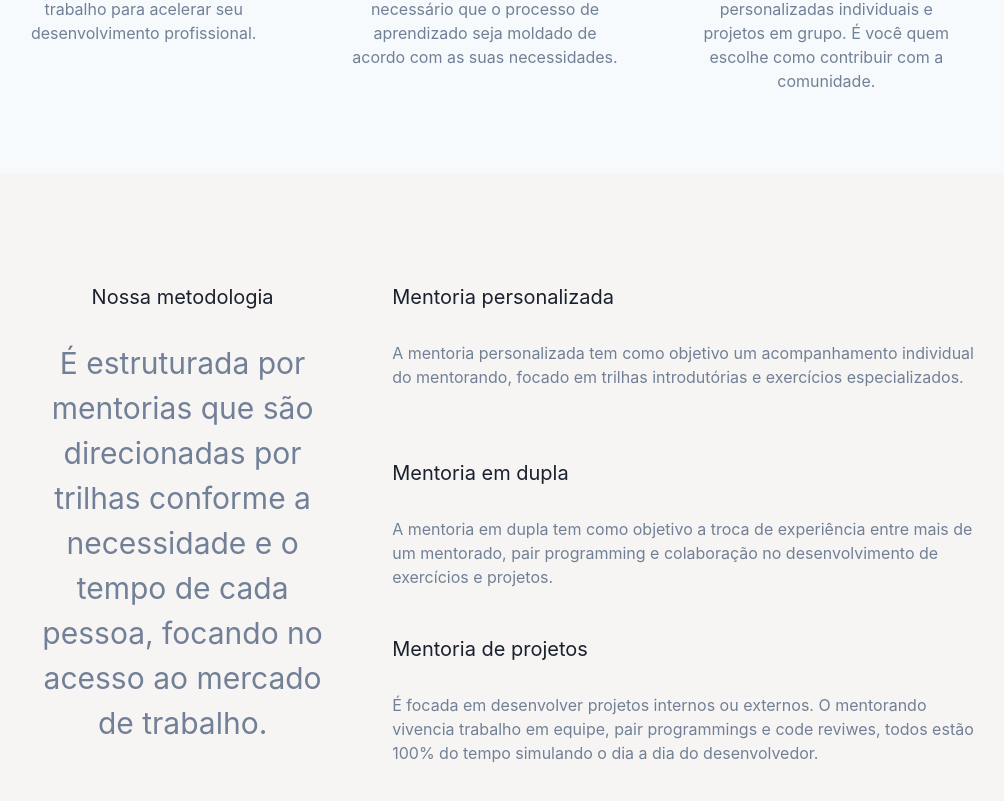
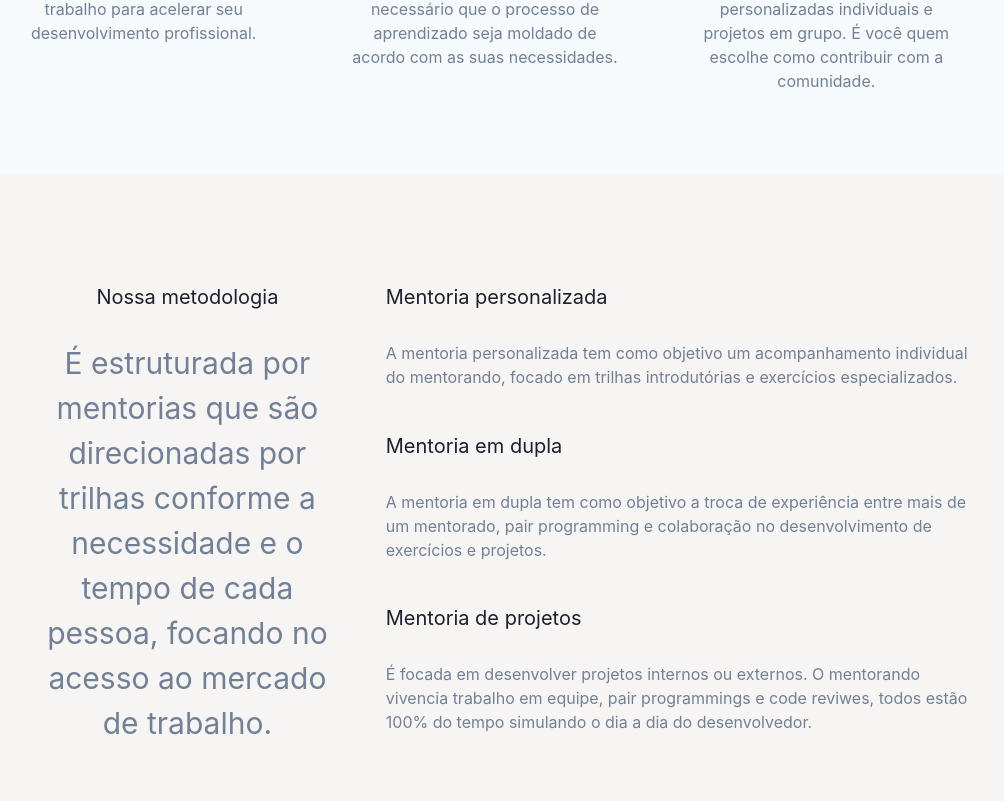
Before and after one commit to podcodar/webapp, a Next.js app: page / in a window 1280 px wide. Shown: the part 1530-2331 px from the top of the page, without its empty margins (155-1159 px from the left). Built offline with nearby package versions, Linux system fonts and the light colour scheme.

Commit message:
fix: remove headers max width

```diff
--- a/package.json
+++ b/package.json
@@ -38,6 +38,6 @@
   },
   "lint-staged": {
     "*": "prettier --write .",
-    "**/*.{tsx,ts,js,jsx}": "eslint --fix ."
+    "**/*.{tsx,ts,js,jsx}": "next lint --fix ."
   }
 }
--- a/packages/components/MentoringSection.tsx
+++ b/packages/components/MentoringSection.tsx
@@ -12,19 +12,9 @@ export default function MentoringSection() {
   const bgColor = useColorModeValue('#f7f5f4', 'gray.700');
   return (
     <Section bg={bgColor} py="5rem">
-      <Grid
-        templateRows="repeat(3, 1fr)"
-        templateColumns="repeat(5, 1fr)"
-        gap={4}
-      >
+      <Grid templateColumns="repeat(5, 1fr)" gap={{ basE: 0, md: 4 }}>
         <GridItem rowSpan={{ base: 1, md: 3 }} colSpan={{ base: 5, md: 2 }}>
-          <Heading
-            size="md"
-            my="2rem"
-            fontWeight={400}
-            maxWidth="30rem"
-            textAlign="center"
-          >
+          <Heading size="md" my="2rem" fontWeight={400} textAlign="center">
             Nossa metodologia
           </Heading>
 
@@ -64,8 +54,11 @@ interface CardItemProps {
 
 function CardItem({ title, description }: CardItemProps) {
   return (
-    <GridItem rowSpan={1} colSpan={{ base: 5, md: 3 }}>
-      <Heading size="md" fontWeight={400} my="2rem" maxWidth="30rem">
+    <GridItem
+      colSpan={{ base: 5, md: 3 }}
+      textAlign={{ base: 'center', md: 'left' }}
+    >
+      <Heading size="md" fontWeight={400} my="2rem">
         {title}
       </Heading>
       <Text color="gray.500">{description}</Text>
--- a/packages/components/WhyItWorksSection.tsx
+++ b/packages/components/WhyItWorksSection.tsx
@@ -55,13 +55,7 @@ function CardItem({ title, icon, description }: CardItemProps) {
   return (
     <Box w="100%">
       <Icon as={icon} w="10rem" h="10rem" m="1rem" />
-      <Heading
-        size="md"
-        fontWeight={400}
-        pb="2rem"
-        marginTop="2rem"
-        maxWidth="30rem"
-      >
+      <Heading size="md" fontWeight={400} my="2rem">
         {title}
       </Heading>
       <Text color="gray.500">{description}</Text>
```
